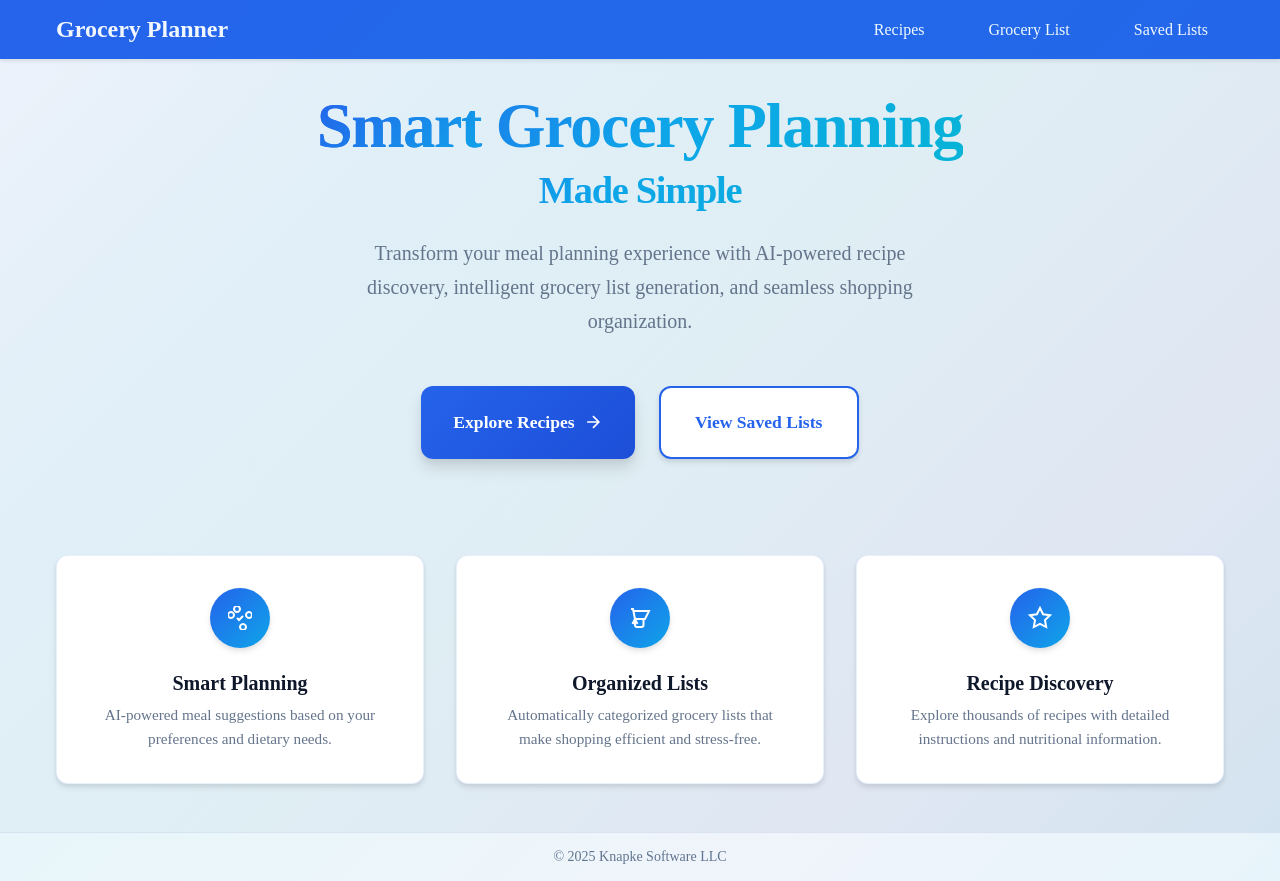
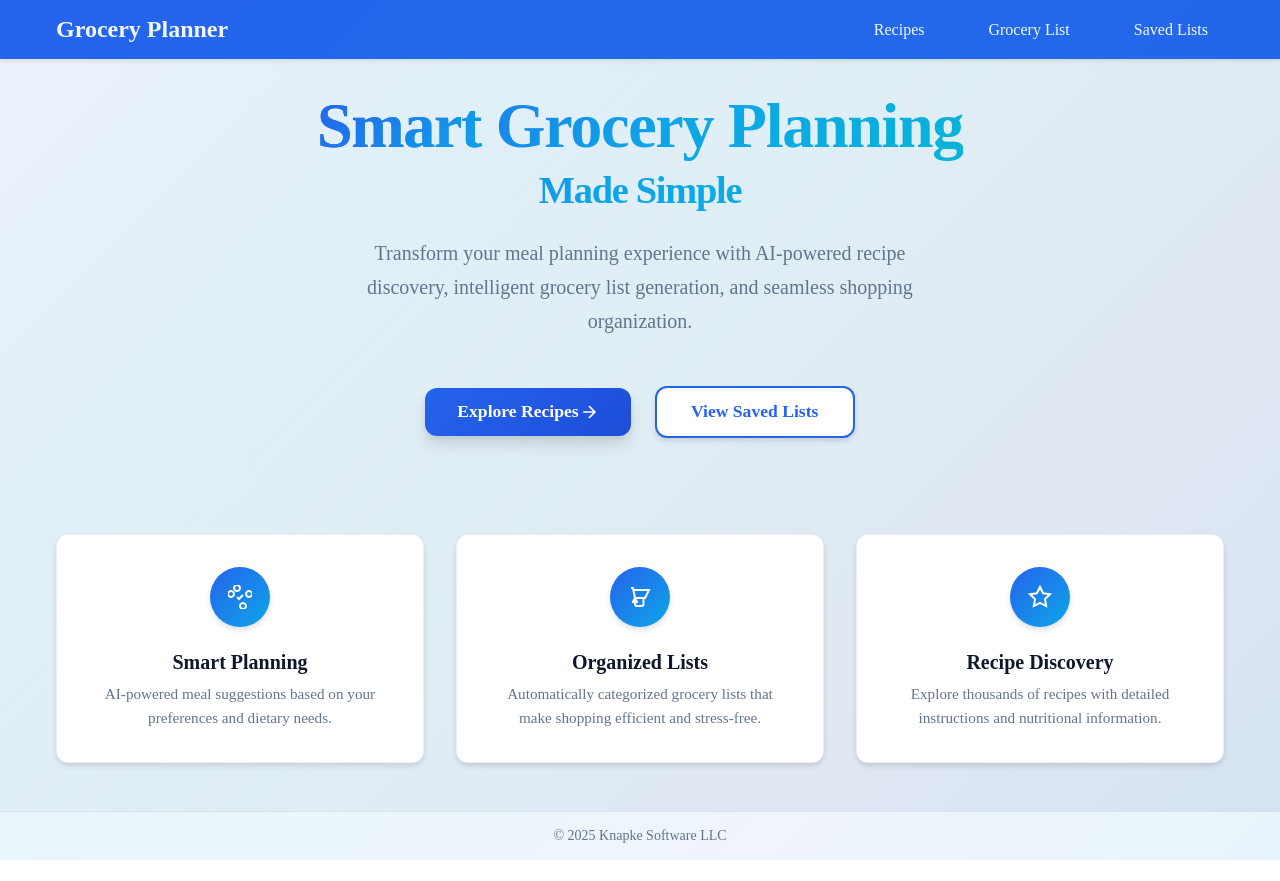
Before and after one commit to evanknapke/grocery-planner, a Vue app: page / in a window 1280 px wide. After the commit the page ends 860 px from the top, so only its background shows below. Built offline with nearby package versions, Linux system fonts and the light colour scheme.

Commit message:
Refactor VButton so that it can also be used as a router link

```diff
--- a/src/components/ui/VButton.vue
+++ b/src/components/ui/VButton.vue
@@ -1,11 +1,13 @@
 <template>
-  <button
+  <component
+    :is="componentType"
     :class="buttonClasses"
+    :to="to"
     v-bind="$attrs"
     @click="handleClick"
   >
     <slot />
-  </button>
+  </component>
 </template>
 
 <script setup lang="ts">
@@ -16,17 +18,23 @@ export interface VButtonProps {
   size?: 'default' | 'sm' | 'lg' | 'icon'
   class?: string
   disabled?: boolean
+  to?: string | object
 }
 
 const props = withDefaults(defineProps<VButtonProps>(), {
   variant: 'primary',
   size: 'default',
   disabled: false,
+  to: undefined,
 })
 
 const emit = defineEmits<{
   click: [event: MouseEvent]
 }>()
+
+const componentType = computed(() => {
+  return props.to ? 'router-link' : 'button'
+})
 
 const buttonClasses = computed(() => {
   const baseClasses = 'v-button'
@@ -53,15 +61,16 @@ const handleClick = (event: MouseEvent) => {
   align-items: center;
   justify-content: center;
   white-space: nowrap;
-  border-radius: 4px;
+  border-radius: $border-radius-md;
   font-size: 0.875rem;
   font-weight: 500;
-  transition: all 0.15s ease;
+  transition: all $transition-normal;
   cursor: pointer;
   border: none;
   text-decoration: none;
   padding: 0.5rem 1rem;
   height: 2.5rem;
+  box-sizing: border-box;
 
   &:focus-visible {
     outline: 2px solid $primary-color;
@@ -75,20 +84,20 @@ const handleClick = (event: MouseEvent) => {
 
   // Variants
   &--primary {
-    background-color: $primary-color;
+    background: linear-gradient(135deg, $primary-color, $primary-dark);
     color: white;
     font-weight: 600;
-    box-shadow: 0 1px 3px rgba(0, 0, 0, 0.12);
+    box-shadow: $shadow-lg;
 
     &:hover:not(:disabled) {
-      background-color: $primary-dark;
-      box-shadow: 0 4px 6px rgba(0, 0, 0, 0.1);
-      transform: translateY(-1px);
+      transform: translateY(-2px);
+      box-shadow: $shadow-xl;
+      background: linear-gradient(135deg, $primary-dark, #1e40af);
     }
 
     &:active:not(:disabled) {
       transform: translateY(0);
-      box-shadow: 0 1px 3px rgba(0, 0, 0, 0.12);
+      box-shadow: $shadow-lg;
     }
   }
 
@@ -102,13 +111,22 @@ const handleClick = (event: MouseEvent) => {
   }
 
   &--outline {
-    border: 1px solid $border;
-    background-color: $background;
-    color: $text-primary;
+    border: 2px solid $primary-color;
+    background-color: $surface;
+    color: $primary-color;
+    box-shadow: $shadow-md;
+    box-sizing: border-box;
 
     &:hover:not(:disabled) {
-      background-color: #f1f5f9;
-      color: $text-primary;
+      background-color: $primary-color;
+      color: white;
+      transform: translateY(-2px);
+      box-shadow: $shadow-lg;
+    }
+
+    &:active:not(:disabled) {
+      transform: translateY(0);
+      box-shadow: $shadow-md;
     }
   }
 
@@ -155,9 +173,16 @@ const handleClick = (event: MouseEvent) => {
   }
 
   &--lg {
-    height: 2.75rem;
-    padding: 0.5rem 2rem;
-    border-radius: 4px;
+    height: 3rem;
+    padding: $spacing-lg $spacing-xl;
+    border-radius: $border-radius-lg;
+    font-size: 1.1rem;
+    font-weight: 600;
+
+    // Ensure outline variant has same visual height by reducing for border
+    &.v-button--outline {
+      height: calc(3rem - 4px); // Reduce by 4px to account for 2px border top + bottom
+    }
   }
 
   &--icon {
--- a/src/pages/HomePage.vue
+++ b/src/pages/HomePage.vue
@@ -16,17 +16,17 @@
             intelligent grocery list generation, and seamless shopping organization.
       </p>
 
-      <div class="home__actions">
-            <router-link to="/recipes" class="home__cta home__cta--primary">
+          <div class="home__actions">
+            <VButton to="/recipes" variant="primary" size="lg" class="home__cta home__cta--primary">
               <span>Explore Recipes</span>
               <svg class="home__cta-icon" width="20" height="20" viewBox="0 0 24 24" fill="none" stroke="currentColor" stroke-width="2">
                 <path d="M5 12h14M12 5l7 7-7 7"/>
               </svg>
-            </router-link>
+            </VButton>
 
-            <router-link to="/saved-lists" class="home__cta home__cta--secondary">
+            <VButton to="/saved-lists" variant="outline" size="lg" class="home__cta home__cta--secondary">
               <span>View Saved Lists</span>
-        </router-link>
+            </VButton>
           </div>
         </div>
 
@@ -72,6 +72,7 @@
 </template>
 
 <script setup lang="ts">
+import VButton from '@/components/ui/VButton.vue'
 </script>
 
 <style scoped lang="scss">
@@ -145,53 +146,12 @@
     display: flex;
     gap: $spacing-lg;
     justify-content: center;
+    align-items: center;
     flex-wrap: wrap;
   }
 
   &__cta {
-    display: inline-flex;
-    align-items: center;
-    gap: $spacing-sm;
-    padding: $spacing-lg $spacing-xl;
-    border-radius: $border-radius-lg;
-    text-decoration: none;
-    font-weight: 600;
-    font-size: 1.1rem;
-    transition: all $transition-normal;
-    position: relative;
-    overflow: hidden;
     min-width: 200px;
-    justify-content: center;
-
-    &--primary {
-      background: linear-gradient(135deg, $primary-color, $primary-dark);
-      color: white;
-      box-shadow: $shadow-lg;
-
-      &:hover {
-        transform: translateY(-2px);
-        box-shadow: $shadow-xl;
-        background: linear-gradient(135deg, $primary-dark, darken($primary-dark, 10%));
-      }
-
-      &:active {
-        transform: translateY(0);
-      }
-    }
-
-    &--secondary {
-      background: $surface;
-      color: $primary-color;
-      border: 2px solid $primary-color;
-      box-shadow: $shadow-md;
-
-      &:hover {
-        background: $primary-color;
-        color: white;
-        transform: translateY(-2px);
-        box-shadow: $shadow-lg;
-      }
-    }
 
     &-icon {
       transition: transform $transition-fast;
--- a/src/styles/global.scss
+++ b/src/styles/global.scss
@@ -160,47 +160,7 @@ $transition-slow: 0.5s ease;
 .p-3 { padding: $spacing-lg; }
 .p-4 { padding: $spacing-xl; }
 
-// Button styles
-.btn {
-  display: inline-block;
-  padding: $spacing-sm $spacing-md;
-  border: none;
-  border-radius: $border-radius-sm;
-  font-size: 1rem;
-  font-weight: 500;
-  text-decoration: none;
-  cursor: pointer;
-  transition: all $transition-fast;
-
-  &:hover {
-    transform: translateY(-1px);
-    box-shadow: $shadow-md;
-  }
-
-  &:active {
-    transform: translateY(0);
-  }
-}
-
-.btn-primary {
-  @extend .btn;
-  background-color: $primary-color;
-  color: white;
-
-  &:hover {
-    background-color: $primary-dark;
-  }
-}
-
-.btn-secondary {
-  @extend .btn;
-  background-color: $secondary-color;
-  color: white;
-
-  &:hover {
-    background-color: color.adjust($secondary-color, $lightness: -10%);
-  }
-}
+// Button styles removed - all button styling is now handled by VButton component
 
 // Form styles
 .form-group {
```
